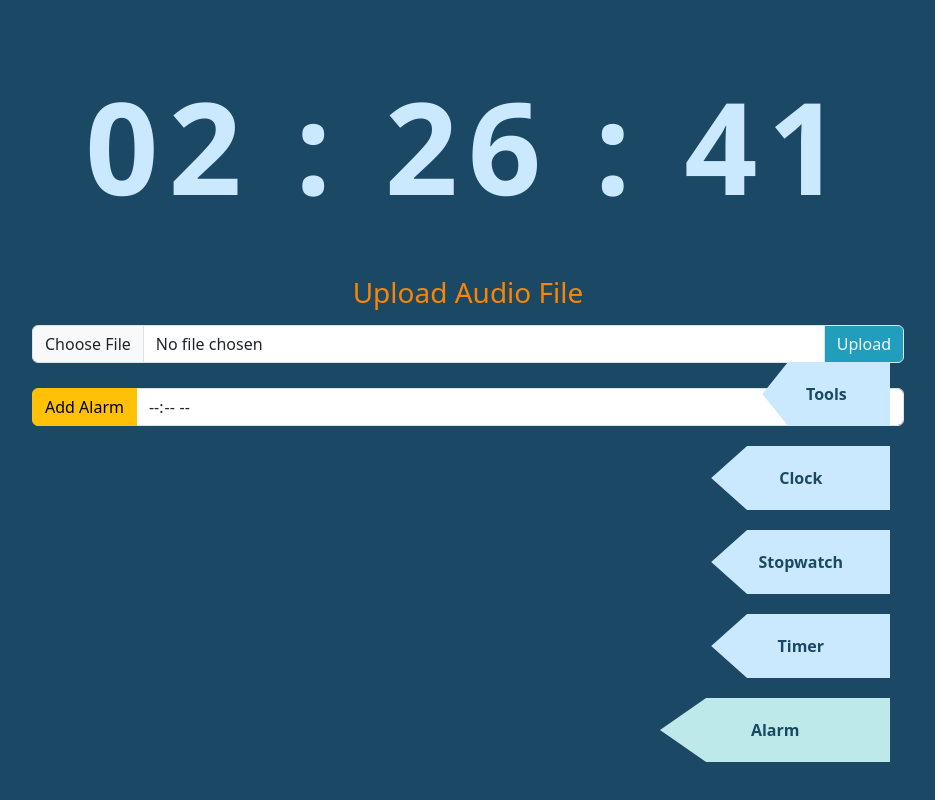
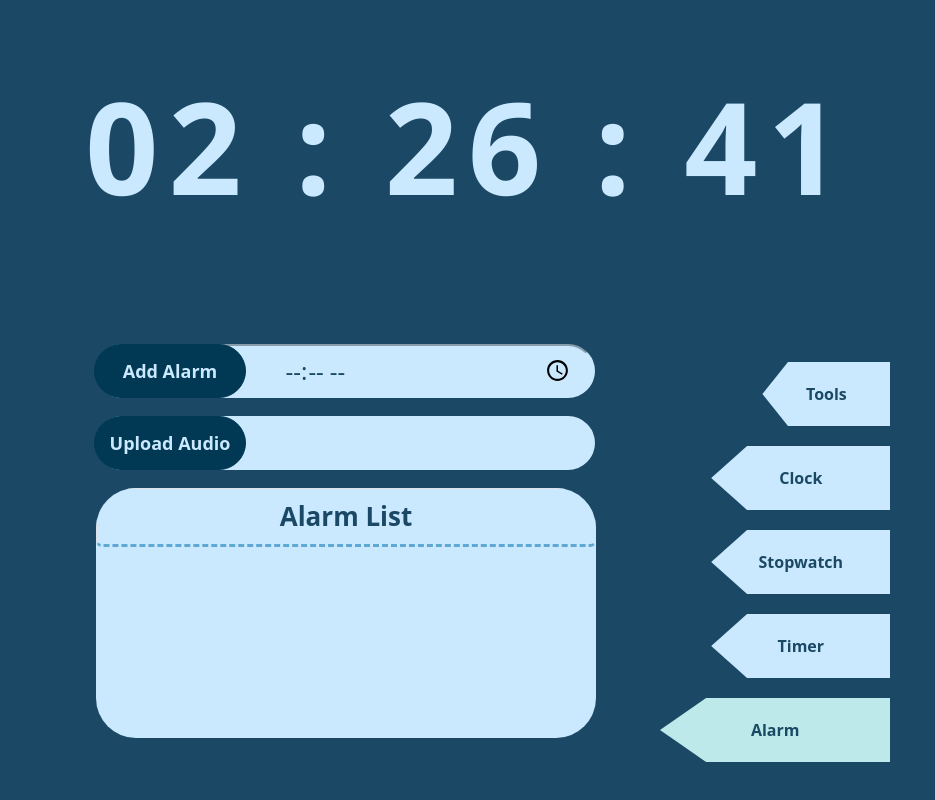
Before and after one commit to xvlincaigou/clock, a React (Create React App) app: page / in a window 1280 px wide. Both pictures are taken after a click on the button "Alarm". Shown: the whole page, without its empty margins (172-1107 px from the left). Built offline with nearby package versions, Linux system fonts and the light colour scheme.

Commit message:
prettier

```diff
--- a/src/Alarm.css
+++ b/src/Alarm.css
@@ -1,22 +1,94 @@
+.container {
+    display: flex !important;
+    flex-direction: column !important;
+    align-items: flex-start !important;
+    position: absolute !important;
+    top: 38vh !important;
+    left: 5vw !important;
+}
+
+.btn-primary {
+    position: absolute !important;
+    top: 0px !important;
+    left: -2px !important;
+    font-size: 18px !important;
+    width: 152px !important;
+    height: 54px !important;
+    color: #CAE9FF !important;
+    background-color: #013853 !important;
+    border-color: #013853 !important;
+    border-radius: 40px !important;
+}
+
+#upload-audio {
+    width: 500px !important;
+    height: 54px !important;
+    border-radius: 40px !important;
+    text-align: center !important;
+    padding-top: 8px !important;
+    padding-left: 32px !important;
+    background-color: #CAE9FF !important;
+    color: #1B4965 !important;
+    border-color: #CAE9FF !important;
+    font-size: 24px !important;
+}
+
+.custom-file-input {
+    width: 500px !important;
+    height: 54px !important;
+    border-radius: 40px !important;
+    text-align: center !important;
+    padding-right: 20px !important;
+    background-color: #CAE9FF !important;
+    color: #1B4965 !important;
+    border-color: #CAE9FF !important;
+    font-size: 24px !important;
+}
+#upload-audio-input {
+    opacity: 0 !important;
+}
+
+.btn-secondary {
+    font-size: 18px !important;
+    color: #CAE9FF !important;
+    background-color: #013853 !important;
+    border-color: #013853 !important;
+    border-radius: 40px !important;
+}
+
+.btn-warning {
+    font-size: 18px !important;
+    color: #013853 !important;
+    background-color: #5FA8D3 !important;
+    border-color: #5FA8D3 !important;
+    border-radius: 40px !important;
+}
+
+.alarm-list-container {
+    border-radius: 40px;
+    color: #1B4965;
+    background-color: #CAE9FF;
+    position: relative;
+    height: 250px;
+    width: 500px;
+    max-height: 250px;  /* 设置最大高度 */
+    max-width: 500px;   /* 设置最大宽度 */
+    overflow-y: auto;   /* 使内容在超过高度时滚动 */
+}
+
+#heading {
+    border-bottom: 3px dashed #5FA8D3;
+}
+
 .input-group {
-    margin-bottom: 25px !important;
+    margin-bottom: 18px !important;
 }
+
 .input-group-text {
-    color: aliceblue !important;
-    background-color: #219EBC !important;
+    color: #1B4965 !important;
 }
-.upload-title {
-    color: #FB8500;
-    margin-bottom: 15px;
-}
+
 .list-group-item {
     background-color: transparent !important;
-    color: #FB8500 !important;
+    color: #1B4965 !important;
 }
-.alarms-list-container {
-    position: relative;
-    max-height: 200px;  /* 设置最大高度 */
-    max-width: 400px;   /* 设置最大宽度 */
-    margin: 0 auto;     /* 居中 */
-    overflow-y: auto;   /* 使内容在超过高度时滚动 */
-}
--- a/src/Alarm.js
+++ b/src/Alarm.js
@@ -1,4 +1,4 @@
-import React, { useState, useEffect } from 'react';
+import React, { useState, useEffect, useRef } from 'react';
 
 import 'bootstrap/dist/css/bootstrap.css'
 import './App.css';
@@ -17,6 +17,7 @@ const Alarm = ({mode}) => {
   const [audio, setAudio] = useState(null);
   const [newAlarm, setNewAlarm] = useState('');
   const [current, setCurrent] = useState(new Date().toLocaleTimeString());
+  const fileInputRef = useRef(null);
 
   useEffect(() => {
     const alarmWorkers = [];
@@ -50,6 +51,10 @@ const Alarm = ({mode}) => {
     }
   };
 
+  const addAudio = () => {
+    fileInputRef.current.click();
+  };
+
   const removeAlarm = (index) => {
     const updatedAlarms = alarms.filter((_, i) => i !== index);
     setAlarms(updatedAlarms);
@@ -78,29 +83,53 @@ const Alarm = ({mode}) => {
     return (
       <>
         <div>
-          <div className="container mt-4">
-            <h3 className="upload-title">Upload Audio File</h3>
-            <div className="input-group mb-3">
-              <input type="file" accept="audio/*" className="form-control" id="inputGroupFile02" onChange={handleFileChange} />
-              <label className="input-group-text" for="inputGroupFile02">Upload</label>
-            </div>
-            <div class="input-group mt-4">
-              <button type="button" className="btn btn-warning" onClick={addAlarm}>Add Alarm</button>
+          <div className="container">
+            <div class="input-group">
+              <button type="button" className="btn btn-primary" onClick={addAlarm}>
+                <strong>Add Alarm</strong>
+              </button>
+              <div class="custom-file">
                 <input
-                type="time" value={newAlarm} className="form-control timePicker"
+                  type="time" value={newAlarm} className="custom-file-input"
                   onChange={(e) => setNewAlarm(e.target.value)}
                 />
               </div>
             </div>
-
-          <div className="alarms-list-container">
-            <ul className="list-group list-group-numbered">
+            <div className="input-group">
+              <button type="button" className="btn btn-primary" onClick={addAudio} id="upload-audio-btn">
+                <strong>Upload Audio</strong>
+              </button>
+              <div className="custom-file" id="upload-audio">
+                <strong>{audioName}</strong>
+                <input
+                  type="file" accept="audio/*" className="custom-file-input" id="upload-audio-input"
+                  ref={fileInputRef} onChange={handleFileChange}
+                />
+              </div>
+            </div>
+            <div className="alarm-list-container">
+              <ul className="list-group">
+                <li className="list-group-item d-flex justify-content-center align-items-center" id="heading">
+                  <strong>Alarm List</strong>
+                </li>
                 {alarms.map((alarm, index) => (
-                <li className="list-group-item list-group-item-info d-flex justify-content-between align-items-start" key={index}>
-                  <div class="ms-4 me-auto">
-                    <div class="fw-bold">{alarm}</div>
+                  <li className="list-group-item d-flex justify-content-between align-items-center" key={index}>
+                    <div className="col-1 text-left">
+                      {index + 1}
                     </div>
-                  <button type="button" className="btn btn-danger" onClick={() => removeAlarm(index)}>Remove</button>
+                    <div className="col-4 text-center">
+                      {alarm}
+                    </div>
+                    <div className="col-4 text-right">
+                      {audio && (
+                        <button type="button" className="btn btn-warning" onClick={stopAlarm}>
+                          <strong>Stop Alarm</strong>
+                        </button>
+                      )}
+                    </div>
+                    <div className="col-3 text-right">
+                      <button type="button" className="btn btn-secondary" onClick={() => removeAlarm(index)}>Remove</button>
+                    </div>
                   </li>
                 ))}
               </ul>
@@ -112,6 +141,7 @@ const Alarm = ({mode}) => {
               </div>
             )}
           </div>
+        </div>
       </>
     );
   } else {
--- a/src/App.css
+++ b/src/App.css
@@ -87,9 +87,3 @@
   position: relative;
   z-index: 0;
 }
-
-.btn-secondary {
-  font-size: 18px !important;
-  color: #001219 !important;
-  background-color: #ffb703 !important;
-}
```
Lines whose indentation alone changed are shown as unchanged.
